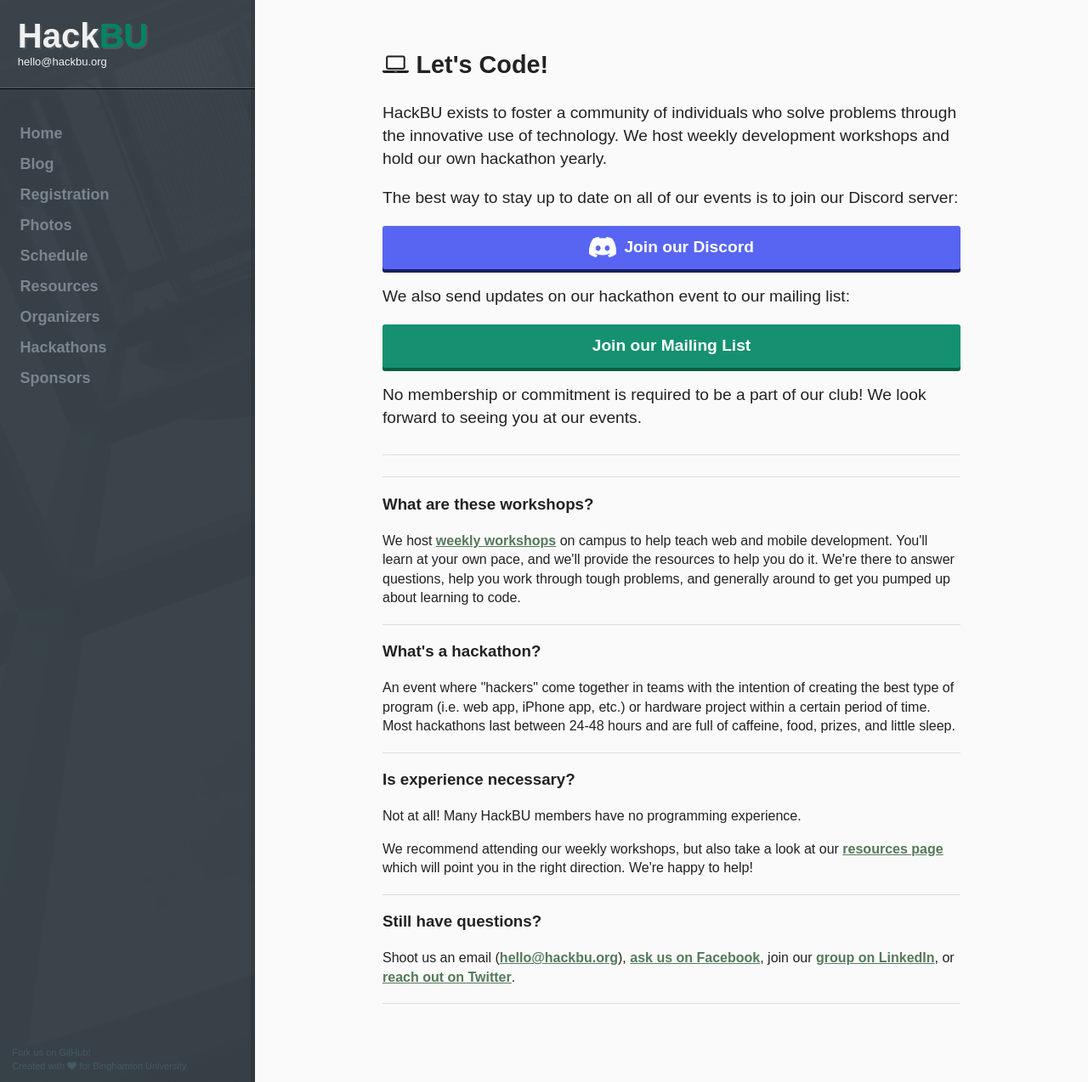
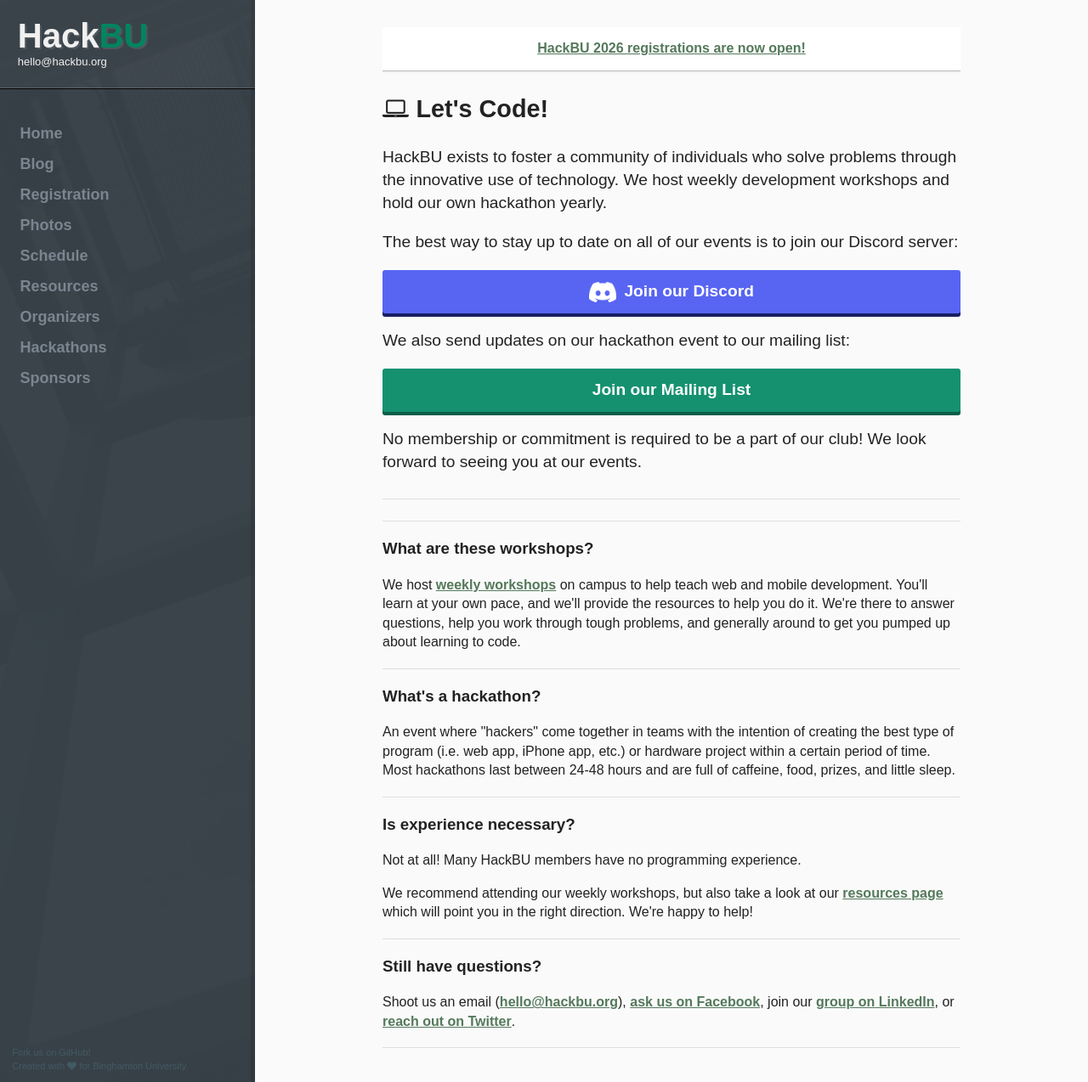
Before and after one commit to hackbinghamton/hackbinghamton.github.io, a Jekyll site: the page built from index.html, in a window 1280 px wide and 1274 px high. Shown: the whole window at 85% size. Built offline with Jekyll 4.4.1, drawn with Linux system fonts in a browser that asks for light colours.

Commit message:
Add Registration Announcement to homepage

```diff
--- a/index.html
+++ b/index.html
@@ -4,6 +4,10 @@
 ---
 <!-- Testing -->
 <meta name="google-site-verification" content="Wlac4bGK0nmiLxq0USGeH_n8bBf0_t2kO1LKWNeM1Ss" />
+
+<div class="site-announcement">
+  <a href="blog/_posts/2025-11-28-hackbu-2026-registrations-here.md">HackBU 2026 registrations are now open!</a>
+</div>
 
 <div class="article article-introduction">
 	<h2><i class="fa fa-laptop"></i>Let's Code!</h2>
```
